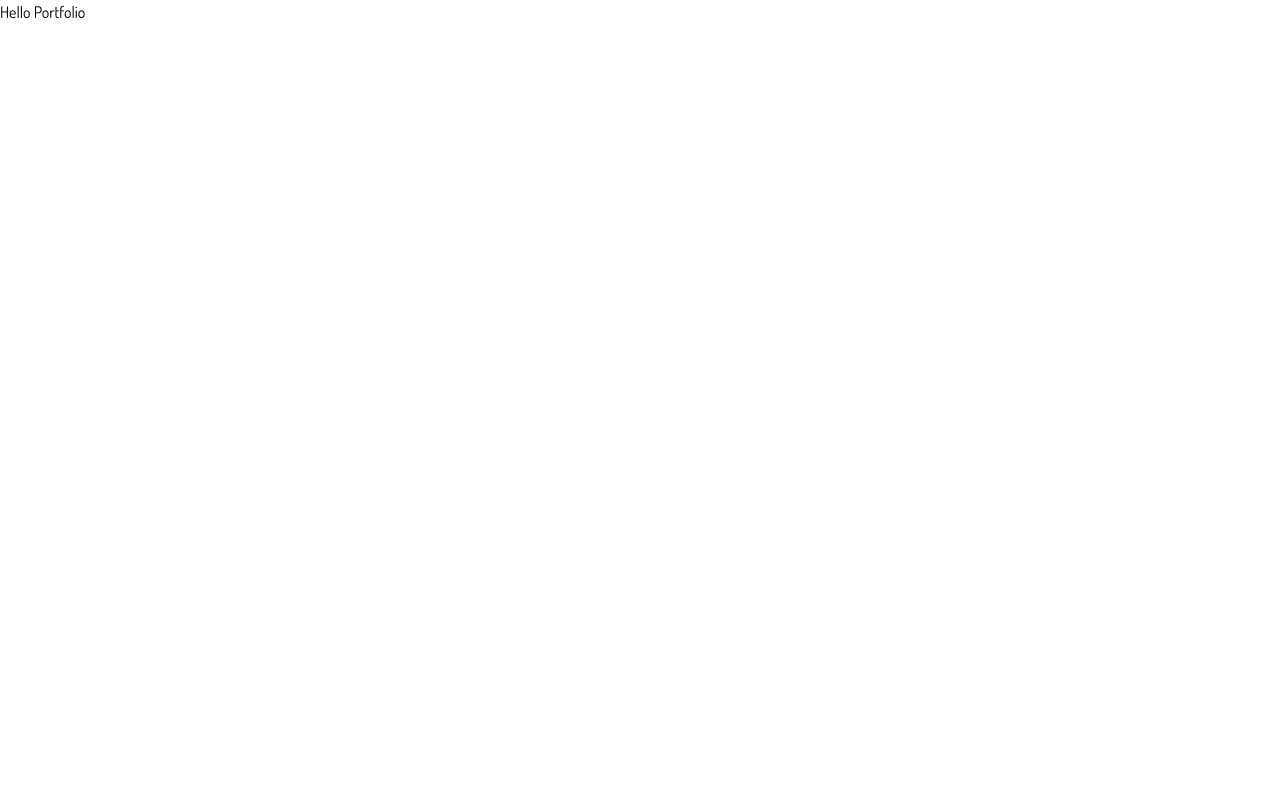
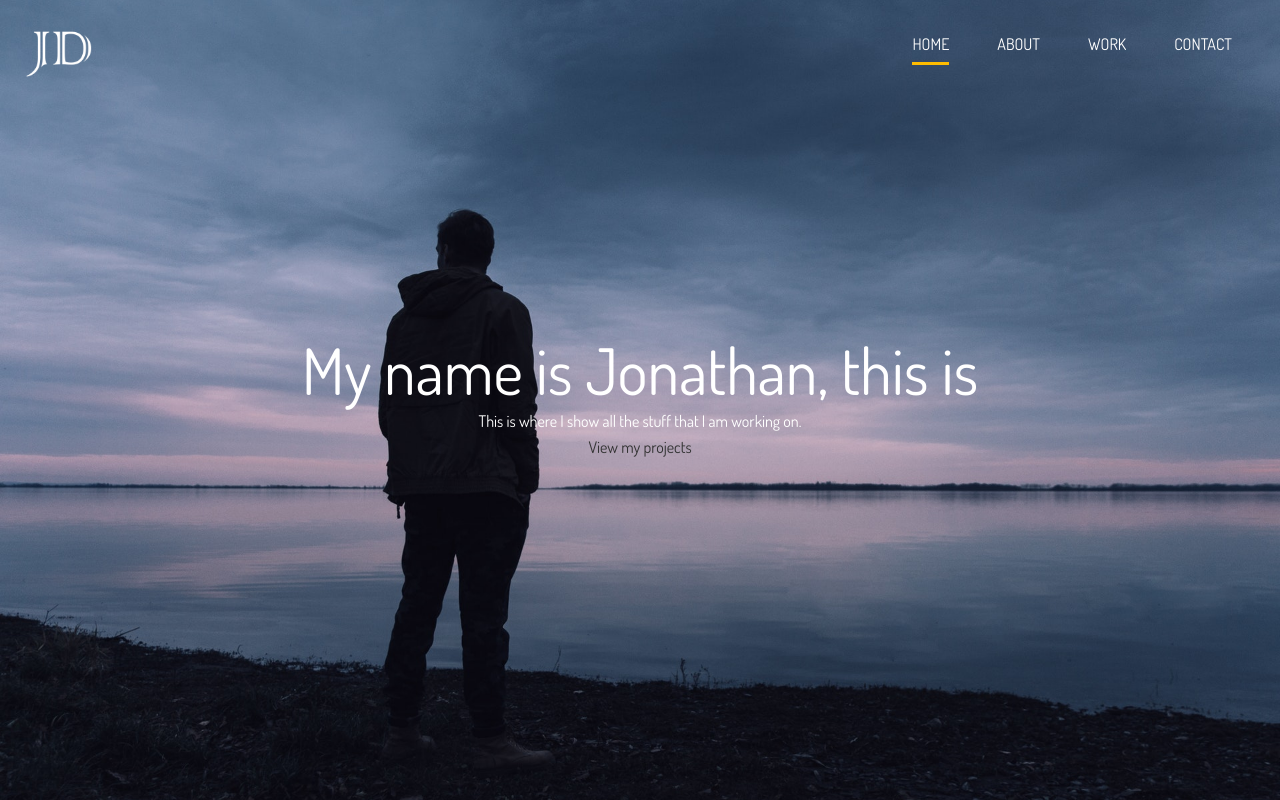
Before and after one commit to jonathanjacka/portfolio_sass, a website: page dist/index.html in a window 1280 px wide. Drawn offline with Linux system fonts and the light colour scheme.

Commit message:
Updated index.html and styling

```diff
--- /dev/null
+++ b/scss/_utilities.scss
@@ -0,0 +1,8 @@
+.container {
+  max-width: $website-width;
+  padding: 0 1.5rem;
+  margin: auto;
+  overflow: hidden;
+}
+
+//buttons
--- a/scss/main.scss
+++ b/scss/main.scss
@@ -1,4 +1,5 @@
 @import 'variables';
+@import 'utilities';
 
 // General
 
@@ -22,3 +23,69 @@ h4 {
 img {
   width: 100%;
 }
+
+//logo
+#logo {
+  width: 70px;
+  height: 70px;
+  color: #fff;
+  text-transform: uppercase;
+}
+
+//main nav
+#main-nav {
+  display: flex;
+  justify-content: space-between;
+  padding-top: 1rem;
+
+  ul {
+    display: flex;
+  }
+
+  li {
+    padding: 1rem 1.5rem;
+  }
+
+  a {
+    text-decoration: none;
+    color: #fff;
+    text-transform: uppercase;
+    border-bottom: 3px transparent solid;
+    padding-bottom: 0.5rem;
+    transition: border-color 0.5s;
+
+    &:hover {
+      border-color: $medium-color;
+    }
+
+    &.current {
+      border-color: $main-color;
+    }
+  }
+}
+
+//header
+
+#header {
+  //header home
+  &-home {
+    background: $bg-image no-repeat center right / cover;
+    height: 100vh;
+    color: #fff;
+
+    //header content
+    .header-content {
+      text-align: center;
+      padding-top: 20%;
+
+      h1 {
+        font-size: 4rem;
+        line-height: 1.2;
+      }
+    }
+  }
+
+  //header inner
+  &-inner {
+  }
+}
```
Also changed, not shown: dist/css/main.css, dist/index.html.
